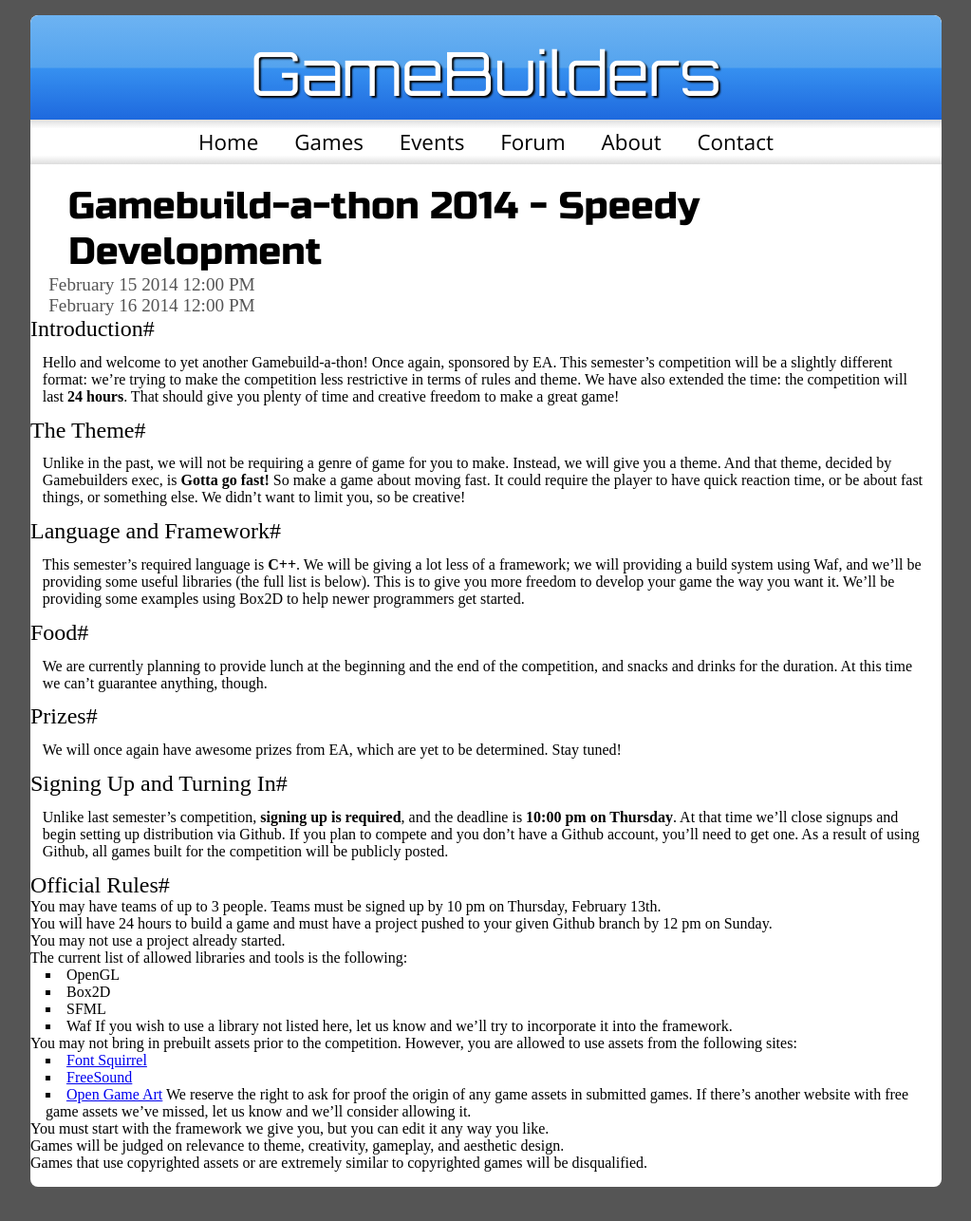
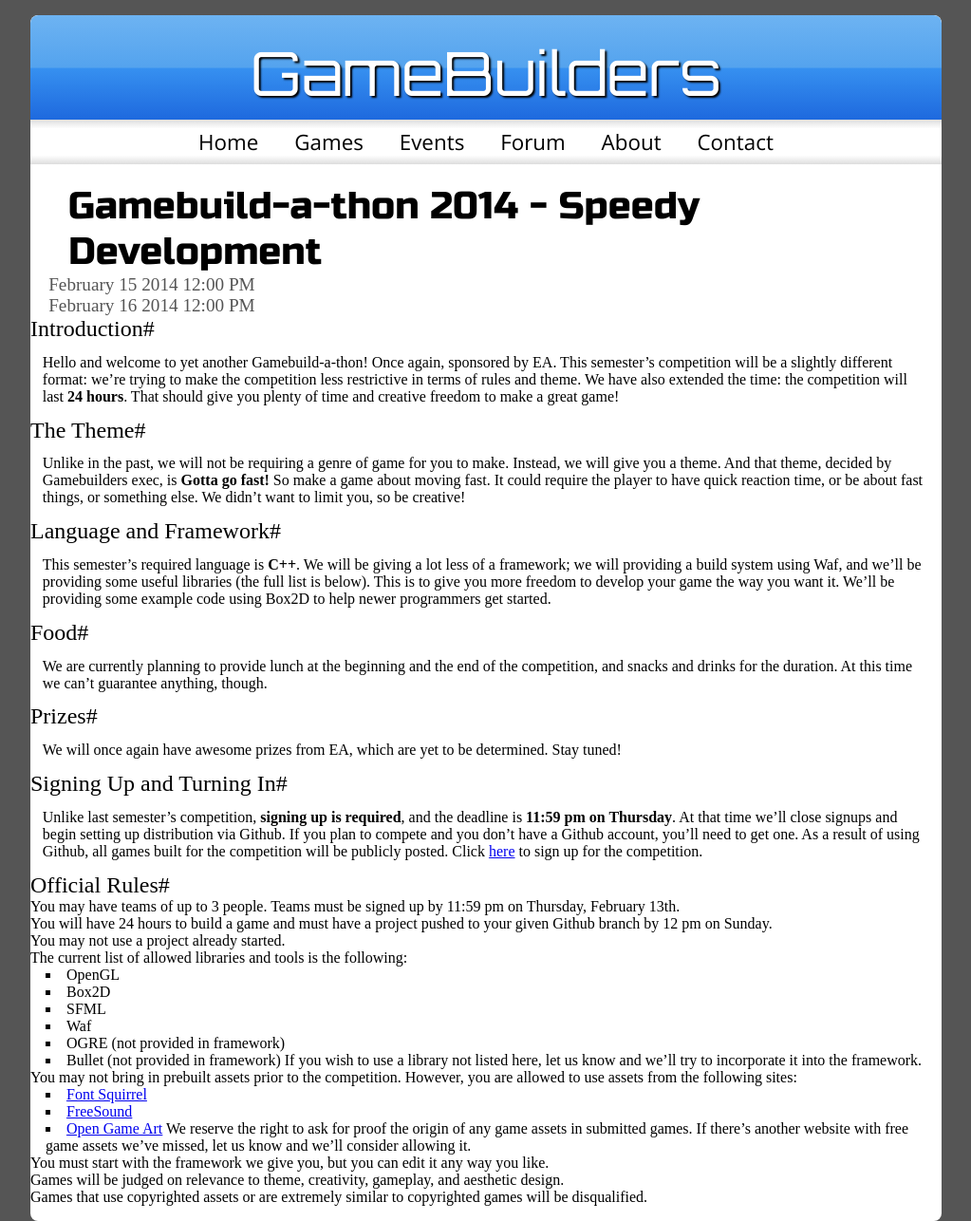
Before and after one commit to GameBuilders/gamebuilders-site, a Jekyll site: the page built from events/_posts/2014-1-29-speedy-development.markdown, in a window 1280 px wide. Shown: the whole page at 95% size, without its empty margins (128-1151 px from the left). Built offline with Jekyll 4.4.1, drawn with Linux system fonts in a browser that asks for light colours; some web fonts are replaced; Markdown is read by kramdown in place of the engine named in the settings; before the commit the page ends 1250 px from its top, so only the background shows below that.

Commit message:
Updated Gamebuild-a-thon Info
I added the location and a form for signups. Also changed the signup
deadline.

```diff
--- a/events/_posts/2014-1-29-speedy-development.markdown
+++ b/events/_posts/2014-1-29-speedy-development.markdown
@@ -13,7 +13,7 @@ Hello and welcome to yet another Gamebuild-a-thon! Once again, sponsored by EA.
 Unlike in the past, we will not be requiring a genre of game for you to make. Instead, we will give you a theme. And that theme, decided by Gamebuilders exec, is __Gotta go fast!__ So make a game about moving fast. It could require the player to have quick reaction time, or be about fast things, or something else. We didn't want to limit you, so be creative!
 
 #Language and Framework#
-This semester's required language is __C++__. We will be giving a lot less of a framework; we will providing a build system using Waf, and we'll be providing some useful libraries (the full list is below). This is to give you more freedom to develop your game the way you want it. We'll be providing some examples using Box2D to help newer programmers get started.
+This semester's required language is __C++__. We will be giving a lot less of a framework; we will providing a build system using Waf, and we'll be providing some useful libraries (the full list is below). This is to give you more freedom to develop your game the way you want it. We'll be providing some example code using Box2D to help newer programmers get started.
 
 #Food#
 We are currently planning to provide lunch at the beginning and the end of the competition, and snacks and drinks for the duration. At this time we can't guarantee anything, though.
@@ -22,10 +22,10 @@ We are currently planning to provide lunch at the beginning and the end of the c
 We will once again have awesome prizes from EA, which are yet to be determined. Stay tuned!
 
 #Signing Up and Turning In#
-Unlike last semester's competition, __signing up is required__, and the deadline is __10:00 pm on Thursday__. At that time we'll close signups and begin setting up distribution via Github. If you plan to compete and you don't have a Github account, you'll need to get one. As a result of using Github, all games built for the competition will be publicly posted.
+Unlike last semester's competition, __signing up is required__, and the deadline is __11:59 pm on Thursday__. At that time we'll close signups and begin setting up distribution via Github. If you plan to compete and you don't have a Github account, you'll need to get one. As a result of using Github, all games built for the competition will be publicly posted. Click [here](https://docs.google.com/forms/d/1tEuqBpx3vwq1oqXYlS6rAsWeKLsIsrlbuffXXm5zFKI/viewform) to sign up for the competition.
 
 #Official Rules#
-1. You may have teams of up to 3 people. Teams must be signed up by 10 pm on Thursday, February 13th.
+1. You may have teams of up to 3 people. Teams must be signed up by 11:59 pm on Thursday, February 13th.
 2. You will have 24 hours to build a game and must have a project pushed to your given Github branch by 12 pm on Sunday.
 3. You may not use a project already started.
 4. The current list of allowed libraries and tools is the following:
@@ -33,6 +33,8 @@ Unlike last semester's competition, __signing up is required__, and the deadline
 * Box2D
 * SFML
 * Waf
+* OGRE (not provided in framework)
+* Bullet (not provided in framework)
 If you wish to use a library not listed here, let us know and we'll try to incorporate it into the framework.
 5. You may not bring in prebuilt assets prior to the competition. However, you are allowed to use assets from the following sites:
 * [Font Squirrel](http://www.fontsquirrel.com/)
```
Also changed, not shown: other parts of events/_posts/2014-1-29-speedy-development.markdown (+1 -1 lines).
